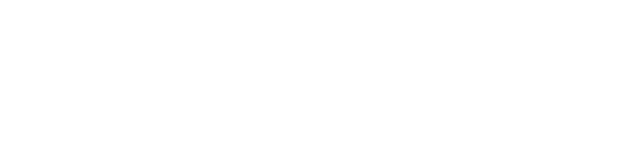
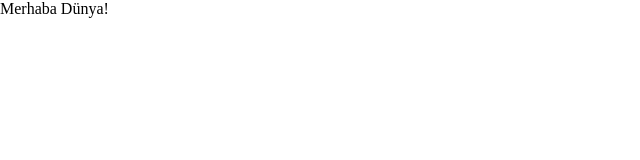
Before and after one commit to Dotpilot1/HTML-CSS-Exercise1, a plain HTML site: page index.html in a window 1280 px wide. Shown: the whole page, without its empty margins (0-640 px from the left). Drawn offline with Linux system fonts and the light colour scheme.

Commit message:
second commit

```diff
--- a/index.html
+++ b/index.html
@@ -7,6 +7,6 @@
     <title>My Tunes</title>
 </head>
 <body>
-
+   <p>Merhaba Dünya!</p>
 </body>
 </html>
```
